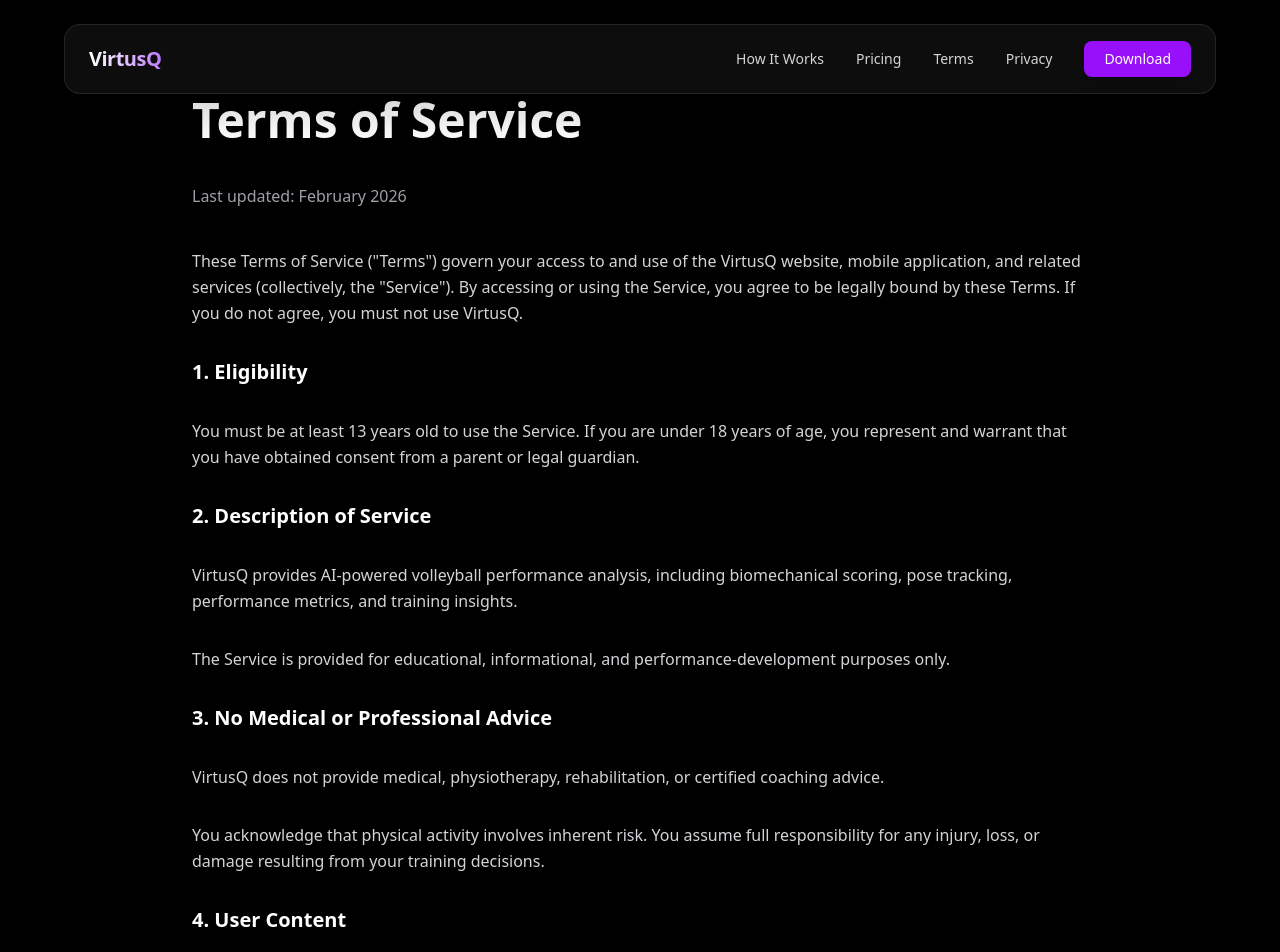
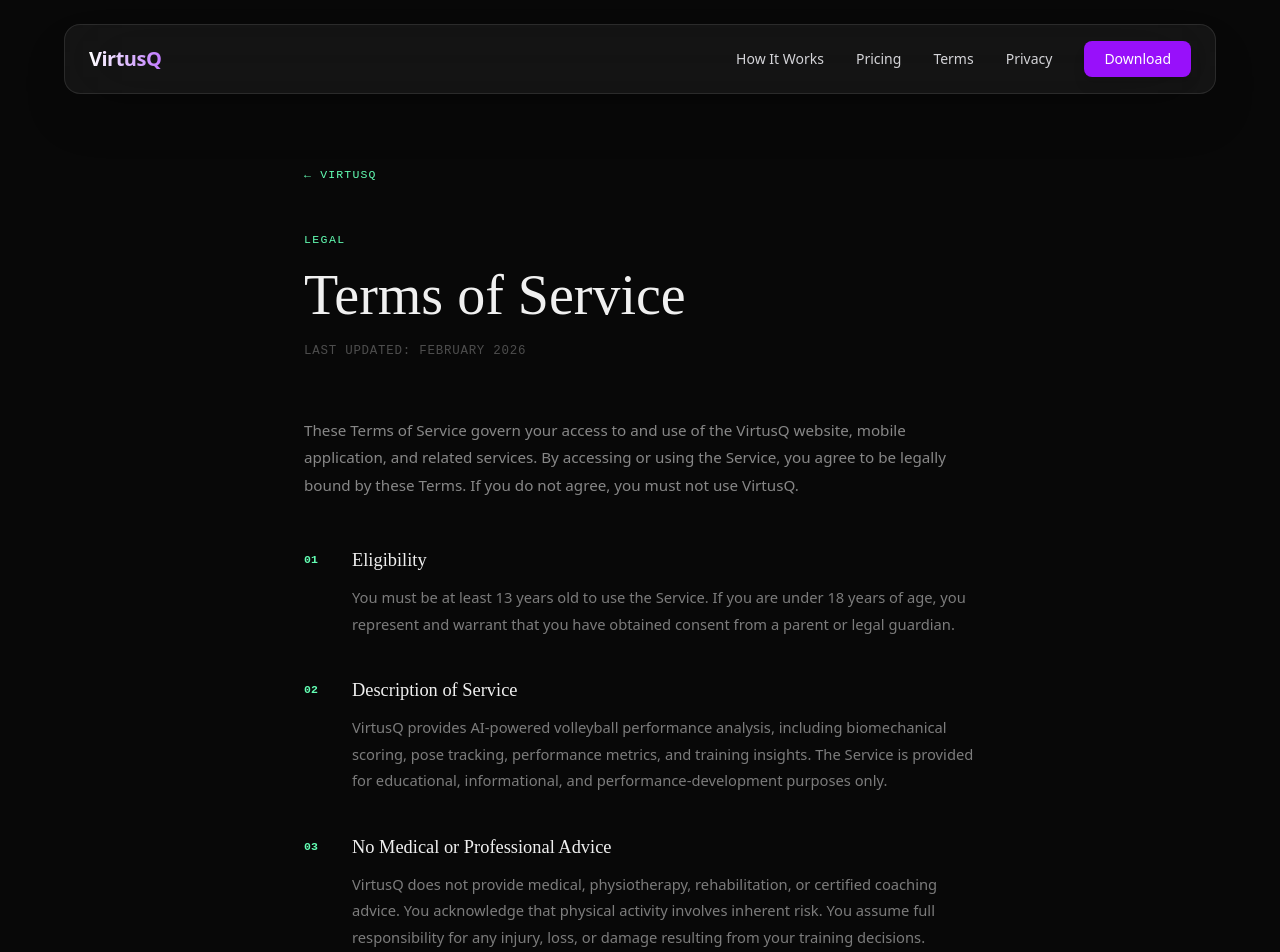
Before and after one commit to wqflle/virtusQ-Website, a Next.js app: page /terms in a window 1280 px wide. Shown: the top 952 px of the page. Built offline with nearby package versions, Linux system fonts and the light colour scheme.

Commit message:
Update page.tsx

```diff
--- a/app/terms/page.tsx
+++ b/app/terms/page.tsx
@@ -1,208 +1,150 @@
+// ============================================================
+// TERMS OF SERVICE PAGE
+// Save as: app/terms/page.tsx
+// ============================================================
+
+import Link from "next/link";
+
 export const metadata = {
   title: "Terms of Service | VirtusQ",
 };
 
+const TERMS_SECTIONS = [
+  {
+    num: "01",
+    title: "Eligibility",
+    body: `You must be at least 13 years old to use the Service. If you are under 18 years of age, you represent and warrant that you have obtained consent from a parent or legal guardian.`,
+  },
+  {
+    num: "02",
+    title: "Description of Service",
+    body: `VirtusQ provides AI-powered volleyball performance analysis, including biomechanical scoring, pose tracking, performance metrics, and training insights. The Service is provided for educational, informational, and performance-development purposes only.`,
+  },
+  {
+    num: "03",
+    title: "No Medical or Professional Advice",
+    body: `VirtusQ does not provide medical, physiotherapy, rehabilitation, or certified coaching advice. You acknowledge that physical activity involves inherent risk. You assume full responsibility for any injury, loss, or damage resulting from your training decisions.`,
+  },
+  {
+    num: "04",
+    title: "User Content",
+    body: `You retain ownership of any videos, images, or content you upload ("User Content"). By uploading User Content, you grant VirtusQ a limited, non-exclusive, worldwide, royalty-free license to process, analyze, and store such content solely for the purpose of operating and improving the Service. You are solely responsible for your User Content and represent that you have all necessary rights to upload it.`,
+  },
+  {
+    num: "05",
+    title: "Acceptable Use",
+    body: `You agree not to upload unlawful, harmful, abusive, or infringing content; attempt to reverse engineer or extract the underlying AI models; interfere with the security or integrity of the Service; or use the Service for commercial resale without authorization.`,
+  },
+  {
+    num: "06",
+    title: "Subscriptions and Payments",
+    body: `Certain features require a paid subscription. Pricing, billing cycles, and cancellation policies are disclosed at the time of purchase. Payments may be processed by Apple App Store or Google Play. Subscriptions automatically renew unless cancelled in accordance with the applicable platform's policies.`,
+  },
+  {
+    num: "07",
+    title: "Intellectual Property",
+    body: `All software, AI models, algorithms, branding, and platform content are the intellectual property of VirtusQ. You may not copy, modify, distribute, or create derivative works without prior written permission.`,
+  },
+  {
+    num: "08",
+    title: "Data & Privacy",
+    body: `Your use of the Service is also governed by our Privacy Policy. By using VirtusQ, you consent to the collection and processing of data as described therein.`,
+  },
+  {
+    num: "09",
+    title: "Disclaimer of Warranties",
+    body: `The Service is provided "as is" and "as available" without warranties of any kind. We do not guarantee that the Service will be error-free, uninterrupted, or that AI-generated results will be perfectly accurate.`,
+  },
+  {
+    num: "10",
+    title: "Limitation of Liability",
+    body: `To the maximum extent permitted by law, VirtusQ shall not be liable for any indirect, incidental, consequential, or special damages, including injury, loss of data, or performance outcomes. Our total liability shall not exceed the amount you paid for the Service in the preceding 12 months.`,
+  },
+  {
+    num: "11",
+    title: "Indemnification",
+    body: `You agree to indemnify and hold harmless VirtusQ from any claims, damages, or expenses arising from your use of the Service or violation of these Terms.`,
+  },
+  {
+    num: "12",
+    title: "Termination",
+    body: `We may suspend or terminate access to the Service if you violate these Terms or engage in unlawful conduct.`,
+  },
+  {
+    num: "13",
+    title: "Service Modifications",
+    body: `We reserve the right to modify, suspend, or discontinue the Service at any time without liability.`,
+  },
+  {
+    num: "14",
+    title: "Governing Law",
+    body: `These Terms are governed by the laws of Australia. Any disputes shall be resolved exclusively in the courts of Australia.`,
+  },
+  {
+    num: "15",
+    title: "Changes to Terms",
+    body: `We may update these Terms periodically. Continued use of the Service after updates constitutes acceptance of the revised Terms.`,
+  },
+  {
+    num: "16",
+    title: "Contact",
+    body: `For questions regarding these Terms, contact us at virtusqsup@gmail.com`,
+  },
+];
+
 export default function TermsPage() {
   return (
-    <main className="min-h-screen bg-black text-white px-6 md:px-16 py-24">
-      <div className="max-w-4xl mx-auto space-y-10">
+    <main style={{ backgroundColor: "#080808", color: "#f0f0f0", minHeight: "100vh" }}>
+      <div style={{ maxWidth: "720px", margin: "0 auto", padding: "clamp(100px, 15vw, 160px) 24px 80px" }}>
 
-        <h1 className="text-4xl md:text-5xl font-bold">
+        {/* Back */}
+        <Link
+          href="/"
+          style={{ fontFamily: "'DM Mono', monospace", fontSize: "0.72rem", letterSpacing: "0.1em", color: "#63ffb4", textDecoration: "none", display: "inline-flex", alignItems: "center", gap: "6px", marginBottom: "3rem" }}
+        >
+          ← VIRTUSQ
+        </Link>
+
+        {/* Header */}
+        <p style={{ fontFamily: "'DM Mono', monospace", fontSize: "0.72rem", letterSpacing: "0.12em", color: "#63ffb4", marginBottom: "1rem", textTransform: "uppercase" }}>
+          Legal
+        </p>
+        <h1
+          style={{
+            fontFamily: "'DM Serif Display', serif",
+            fontSize: "clamp(2.2rem, 5vw, 3.5rem)",
+            fontWeight: 400, color: "#f0f0f0",
+            lineHeight: 1.1, marginBottom: "1rem",
+          }}
+        >
           Terms of Service
         </h1>
-
-        <p className="text-zinc-400">
-          Last updated: February 2026
+        <p style={{ fontFamily: "'DM Mono', monospace", fontSize: "0.78rem", color: "rgba(240,240,240,0.3)", letterSpacing: "0.06em", marginBottom: "3.5rem" }}>
+          LAST UPDATED: FEBRUARY 2026
         </p>
 
-        <section className="space-y-8 text-zinc-300 leading-relaxed">
+        <p style={{ fontSize: "0.95rem", lineHeight: 1.8, color: "rgba(240,240,240,0.55)", marginBottom: "3rem" }}>
+          These Terms of Service govern your access to and use of the VirtusQ website, mobile application, and related services. By accessing or using the Service, you agree to be legally bound by these Terms. If you do not agree, you must not use VirtusQ.
+        </p>
 
-          <p>
-            These Terms of Service (&quot;Terms&quot;) govern your access to and use of the VirtusQ website,
-            mobile application, and related services (collectively, the &quot;Service&quot;).
-            By accessing or using the Service, you agree to be legally bound by these Terms.
-            If you do not agree, you must not use VirtusQ.
-          </p>
-
-          {/* 1 */}
-          <h2 className="text-xl font-semibold text-white">1. Eligibility</h2>
-          <p>
-            You must be at least 13 years old to use the Service.
-            If you are under 18 years of age, you represent and warrant that
-            you have obtained consent from a parent or legal guardian.
-          </p>
-
-          {/* 2 */}
-          <h2 className="text-xl font-semibold text-white">2. Description of Service</h2>
-          <p>
-            VirtusQ provides AI-powered volleyball performance analysis,
-            including biomechanical scoring, pose tracking, performance metrics,
-            and training insights.
-          </p>
-          <p>
-            The Service is provided for educational, informational,
-            and performance-development purposes only.
-          </p>
-
-          {/* 3 */}
-          <h2 className="text-xl font-semibold text-white">3. No Medical or Professional Advice</h2>
-          <p>
-            VirtusQ does not provide medical, physiotherapy, rehabilitation,
-            or certified coaching advice.
-          </p>
-          <p>
-            You acknowledge that physical activity involves inherent risk.
-            You assume full responsibility for any injury, loss, or damage
-            resulting from your training decisions.
-          </p>
-
-          {/* 4 */}
-          <h2 className="text-xl font-semibold text-white">4. User Content</h2>
-          <p>
-            You retain ownership of any videos, images, or content you upload (&quot;User Content&quot;).
-          </p>
-          <p>
-            By uploading User Content, you grant VirtusQ a limited,
-            non-exclusive, worldwide, royalty-free license
-            to process, analyze, store, and use such content
-            solely for the purpose of operating, improving,
-            and providing the Service.
-          </p>
-          <p>
-            You are solely responsible for your User Content and represent
-            that you have all necessary rights to upload it.
-          </p>
-
-          {/* 5 */}
-          <h2 className="text-xl font-semibold text-white">5. Acceptable Use</h2>
-          <p>You agree not to:</p>
-          <ul className="list-disc pl-6 space-y-2">
-            <li>Upload unlawful, harmful, abusive, or infringing content</li>
-            <li>Attempt to reverse engineer or extract the underlying AI models</li>
-            <li>Interfere with the security or integrity of the Service</li>
-            <li>Use the Service for commercial resale without authorization</li>
-          </ul>
-
-          {/* 6 */}
-          <h2 className="text-xl font-semibold text-white">6. Subscriptions and Payments</h2>
-          <p>
-            Certain features of the Service may require a paid subscription.
-            Subscription pricing, billing cycles, and features are disclosed
-            at the time of purchase.
-          </p>
-          <p>
-            Payments are processed through third-party platforms such as
-            Apple App Store or Google Play. These platforms handle billing
-            and payment processing in accordance with their own terms.
-          </p>
-          <p>
-            Subscriptions automatically renew unless cancelled at least
-            24 hours before the end of the current billing period.
-            Your account will be charged for renewal within 24 hours
-            prior to the end of the current period.
-          </p>
-          <p>
-            You can manage or cancel your subscription at any time
-            through your Apple ID or Google Play account settings.
-          </p>
-          <p>
-            All purchases are final and non-refundable unless required by law
-            or provided by the applicable platform.
-          </p>
-
-          {/* 7 */}
-          <h2 className="text-xl font-semibold text-white">7. Intellectual Property</h2>
-          <p>
-            All software, AI models, algorithms, branding,
-            and platform content are the intellectual property of VirtusQ.
-          </p>
-          <p>
-            You may not copy, modify, distribute, reproduce,
-            or create derivative works without prior written permission.
-          </p>
-
-          {/* 8 */}
-          <h2 className="text-xl font-semibold text-white">8. Data & Privacy</h2>
-          <p>
-            Your use of the Service is also governed by our Privacy Policy.
-            By using VirtusQ, you consent to the collection, use,
-            and processing of your data as described therein.
-          </p>
-
-          {/* 9 */}
-          <h2 className="text-xl font-semibold text-white">9. Disclaimer of Warranties</h2>
-          <p>
-            The Service is provided &quot;as is&quot; and &quot;as available&quot;
-            without warranties of any kind, express or implied.
-          </p>
-          <p>
-            We do not guarantee that the Service will be error-free,
-            uninterrupted, secure, or that AI-generated results
-            will be completely accurate or reliable.
-          </p>
-
-          {/* 10 */}
-          <h2 className="text-xl font-semibold text-white">10. Limitation of Liability</h2>
-          <p>
-            To the maximum extent permitted by law,
-            VirtusQ shall not be liable for any indirect,
-            incidental, consequential, special, or punitive damages,
-            including injury, loss of data, or performance outcomes.
-          </p>
-          <p>
-            Our total liability shall not exceed
-            the amount you paid for the Service in the preceding 12 months.
-          </p>
-
-          {/* 11 */}
-          <h2 className="text-xl font-semibold text-white">11. Indemnification</h2>
-          <p>
-            You agree to indemnify and hold harmless VirtusQ,
-            its affiliates, and service providers from any claims,
-            damages, liabilities, or expenses arising
-            from your use of the Service or violation of these Terms.
-          </p>
-
-          {/* 12 */}
-          <h2 className="text-xl font-semibold text-white">12. Termination</h2>
-          <p>
-            We may suspend or terminate access to the Service
-            at our discretion if you violate these Terms
-            or engage in unlawful or abusive conduct.
-          </p>
-
-          {/* 13 */}
-          <h2 className="text-xl font-semibold text-white">13. Service Modifications</h2>
-          <p>
-            We reserve the right to modify, suspend,
-            or discontinue the Service (or any part of it)
-            at any time without prior notice or liability.
-          </p>
-
-          {/* 14 */}
-          <h2 className="text-xl font-semibold text-white">14. Governing Law</h2>
-          <p>
-            These Terms are governed by the laws of Australia.
-            Any disputes shall be resolved exclusively
-            in the courts of Australia.
-          </p>
-
-          {/* 15 */}
-          <h2 className="text-xl font-semibold text-white">15. Changes to Terms</h2>
-          <p>
-            We may update these Terms periodically.
-            Continued use of the Service after such updates
-            constitutes acceptance of the revised Terms.
-          </p>
-
-          {/* 16 */}
-          <h2 className="text-xl font-semibold text-white">16. Contact</h2>
-          <p>
-            For questions regarding these Terms, contact:
-            virtusqsup@gmail.com
-          </p>
-
-        </section>
+        {/* Sections */}
+        <div style={{ display: "flex", flexDirection: "column", gap: "2.5rem" }}>
+          {TERMS_SECTIONS.map((s) => (
+            <div key={s.num} style={{ display: "flex", gap: "1.5rem" }}>
+              <span style={{ fontFamily: "'DM Mono', monospace", fontSize: "0.72rem", color: "#63ffb4", fontWeight: 700, flexShrink: 0, marginTop: "4px", minWidth: "24px" }}>
+                {s.num}
+              </span>
+              <div>
+                <h2 style={{ fontFamily: "'DM Serif Display', serif", fontSize: "1.15rem", fontWeight: 400, color: "#f0f0f0", marginBottom: "0.6rem" }}>
+                  {s.title}
+                </h2>
+                <p style={{ fontSize: "0.92rem", lineHeight: 1.8, color: "rgba(240,240,240,0.5)" }}>
+                  {s.body}
+                </p>
+              </div>
+            </div>
+          ))}
+        </div>
       </div>
     </main>
   );
```
